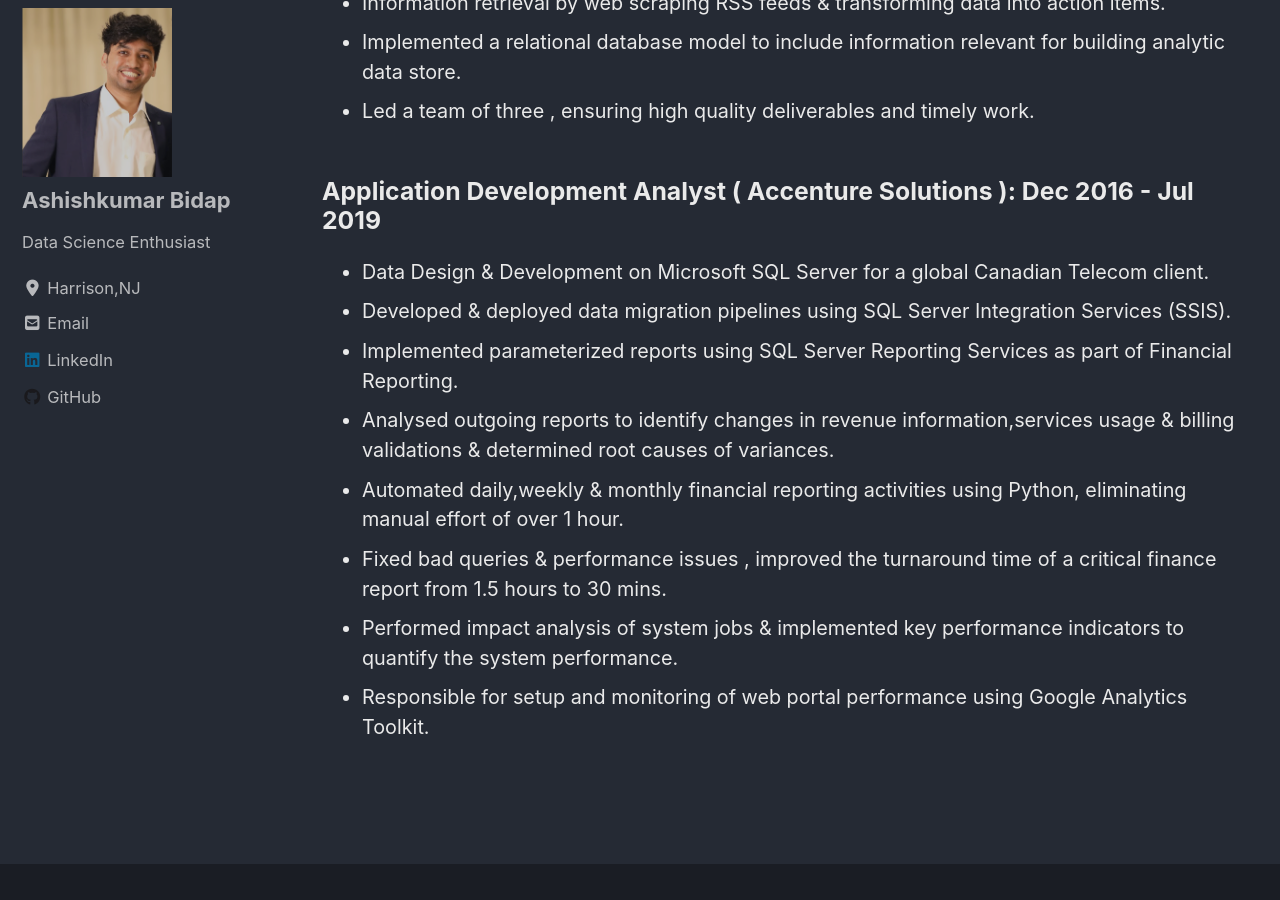
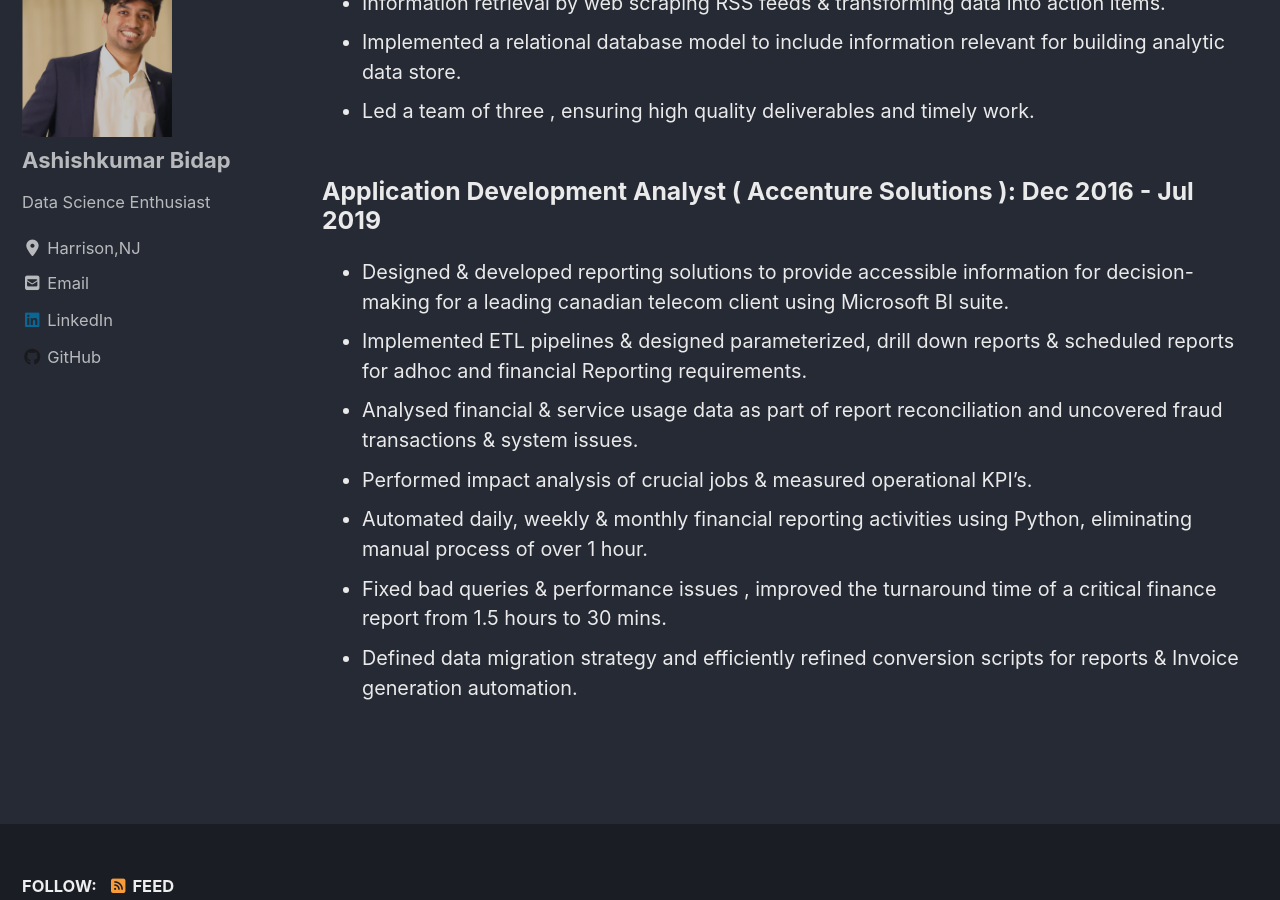
Before and after one commit to aashish-bidap/aashish-bidap.github.io, a Jekyll site: the page built from _pages/professional_experience.md, in a window 1280 px wide and 900 px high, scrolled down 394 px. Built offline with Jekyll 4.4.1, drawn with Linux system fonts in a browser that asks for light colours; cached includes are drawn as plain includes; nearby versions of some CDN libraries.

```diff
--- a/_pages/professional_experience.md
+++ b/_pages/professional_experience.md
@@ -16,11 +16,10 @@
 - Led a team of three , ensuring high quality deliverables and timely work.<br>
 
 ### Application Development Analyst ( Accenture Solutions ): Dec 2016 - Jul 2019
--	Data Design & Development on Microsoft SQL Server for a global Canadian Telecom client. <br>
--	Developed & deployed data migration pipelines using SQL Server Integration Services (SSIS). <br>
--	Implemented parameterized reports using SQL Server Reporting Services as part of Financial Reporting.<br>
--	Analysed outgoing reports to identify changes in revenue information,services usage & billing validations & determined root causes of variances.<br>
--	Automated daily,weekly & monthly financial reporting activities using Python, eliminating manual effort of over 1 hour.<br>
+-	Designed & developed reporting solutions to provide accessible information for decision-making for a leading canadian telecom client using Microsoft BI suite.<br>
+-	Implemented ETL pipelines & designed parameterized, drill down reports & scheduled reports for adhoc and financial Reporting requirements.<br>
+-	Analysed financial & service usage data as part of report reconciliation and uncovered fraud transactions & system issues.<br>
+-	Performed impact analysis of crucial jobs & measured operational KPI's.<br>
+-	Automated daily, weekly & monthly financial reporting activities using Python, eliminating manual process of over 1 hour.<br>
 -	Fixed bad queries & performance issues , improved the turnaround time of a critical finance report from 1.5 hours to 30 mins.<br>
--	Performed impact analysis of system jobs & implemented key performance indicators to quantify the system performance.<br>
--	Responsible for setup and monitoring of web portal performance using Google Analytics Toolkit.<br>
+-	Defined data migration strategy and efficiently refined conversion scripts for reports & Invoice generation automation.<br>
```
